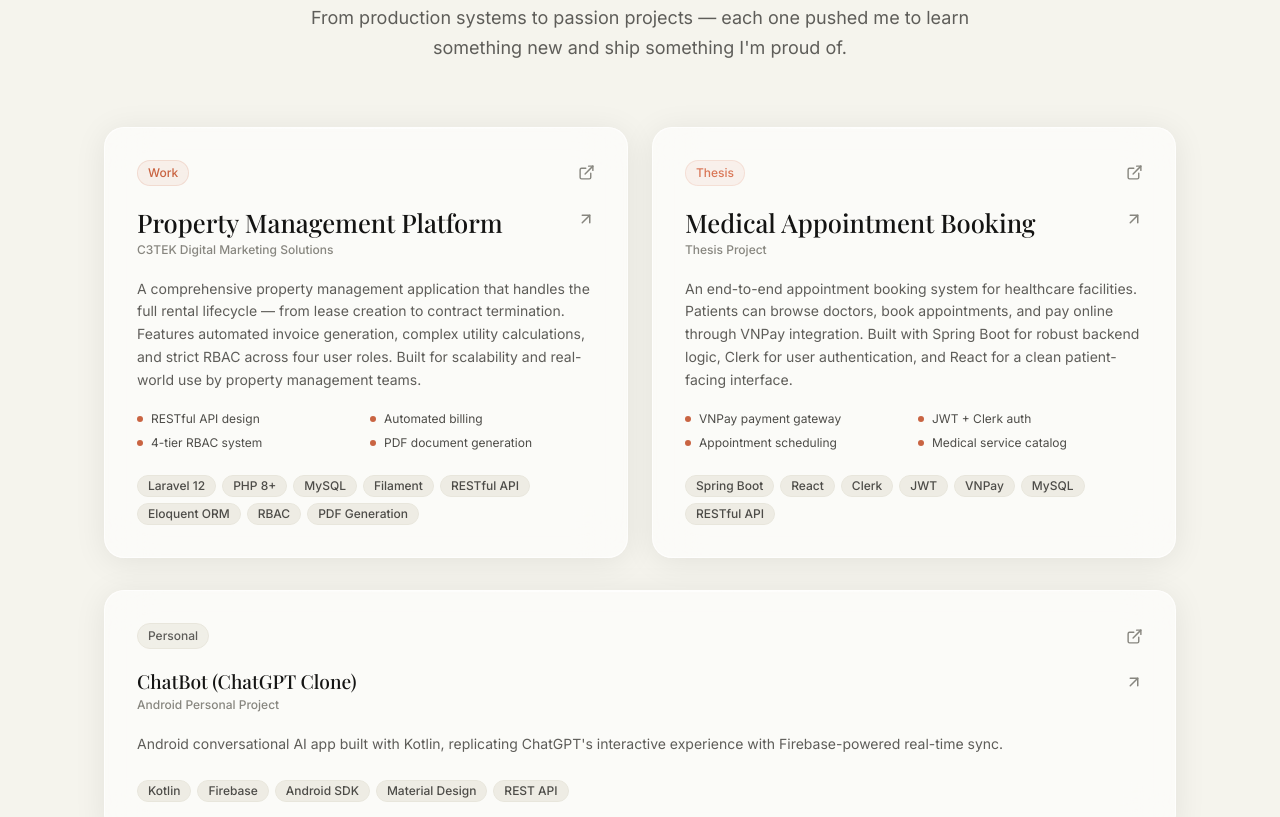
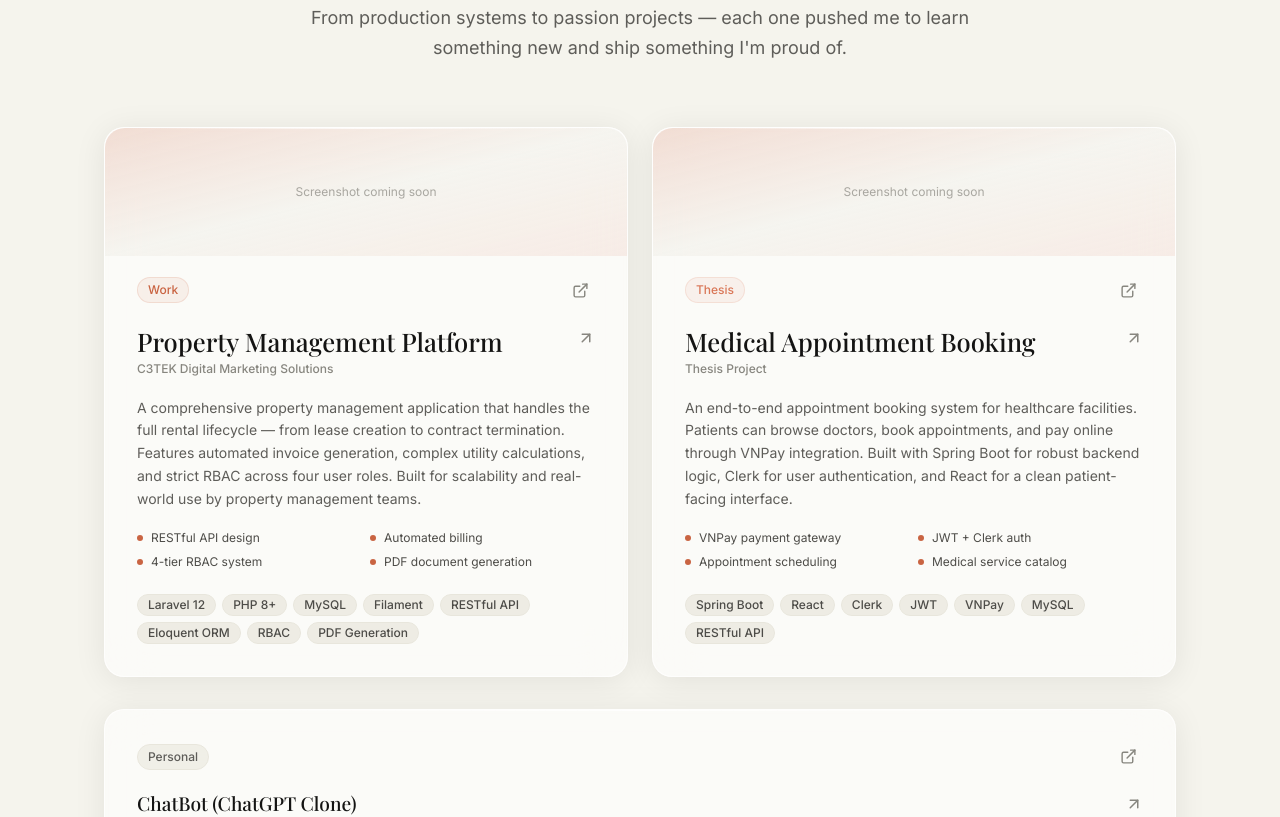
Before and after one commit to quangtruong2003/Portfolio, a Next.js app: page /portfolio in a window 1280 px wide. Shown: the part 6140-6957 px from the top of the page. Built offline with nearby package versions, Linux system fonts and the light colour scheme; no server answers.

Commit message:
fix: improve projects card consistency with equal heights and better hover states

```diff
--- a/components/sections/ProjectsSection.tsx
+++ b/components/sections/ProjectsSection.tsx
@@ -172,10 +172,17 @@ function ProjectCard({ project, large = false }: { project: Project; large?: boo
     <GlassCard
       hoverable
       className={`
-        flex flex-col gap-5
-        ${large ? "min-h-[320px]" : "min-h-[220px]"}
+        flex flex-col h-full gap-5
+        ${large ? "min-h-[320px]" : "min-h-[260px]"}
       `}
     >
+      {/* Project Image Placeholder */}
+      {large && (
+        <div className="h-32 -mx-6 -mt-6 md:-mx-8 md:-mt-8 rounded-t-[20px] bg-gradient-to-br from-terracotta/20 via-warm-sand/30 to-terracotta/10 flex items-center justify-center">
+          <span className="font-sans text-xs text-stone-gray/70">Screenshot coming soon</span>
+        </div>
+      )}
+
       {/* Top: Type + Links */}
       <div className="flex items-center justify-between">
         <span className={`px-2.5 py-1 rounded-full text-xs font-sans font-medium ${typeColors[project.type]}`}>
@@ -189,8 +196,10 @@ function ProjectCard({ project, large = false }: { project: Project; large?: boo
               rel="noopener noreferrer"
               aria-label="GitHub"
               className="
+                p-1.5 rounded-lg
                 text-stone-gray hover:text-near-black
-                transition-colors duration-200
+                hover:bg-warm-sand/50
+                transition-all duration-200
               "
             >
               <ExternalLink size={17} />
```
